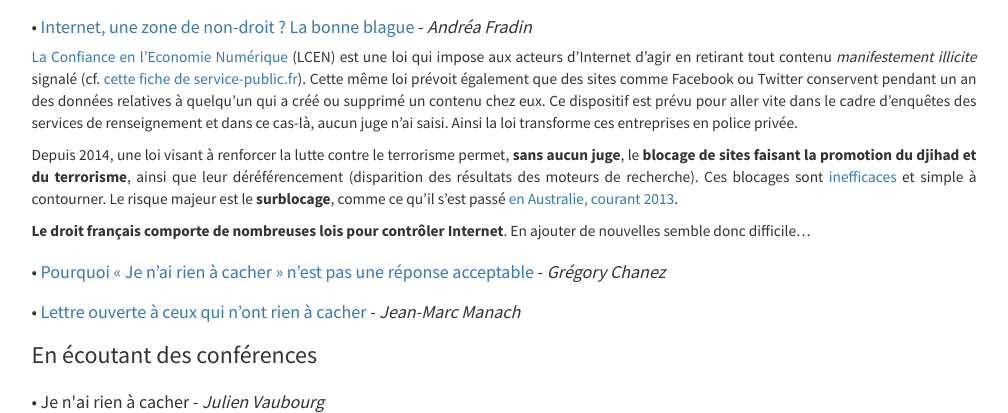
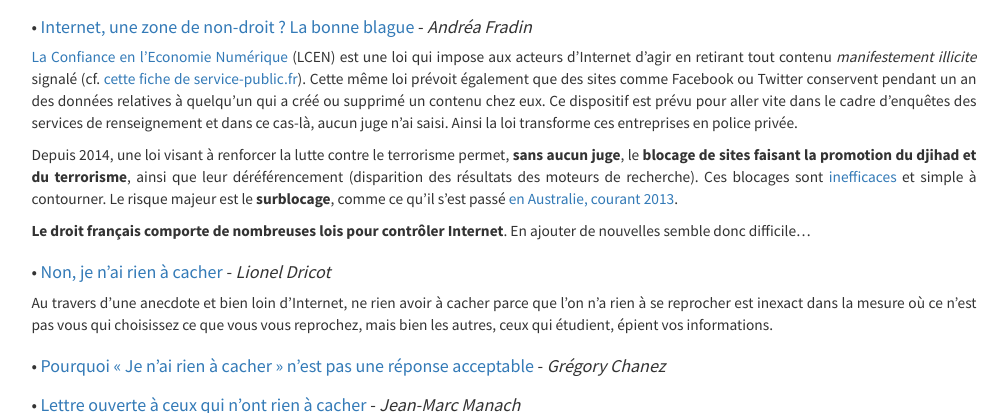
Before and after one commit to willdurand/jenairienacacher.fr, a Jekyll site: the page built from index.md, in a window 1280 px wide and 900 px high, scrolled down 1171 px, cut to the strip 0-413 px from the top of the window. Shown: the whole strip, without its empty margins (136-1144 px from the left). Built offline with Jekyll 4.4.1, drawn with Linux system fonts in a browser that asks for light colours; comment, search, counter and statistics services are not loaded.

Commit message:
add Ploum's article

```diff
--- a/_data/articles.yml
+++ b/_data/articles.yml
@@ -50,6 +50,16 @@
     url: http://rue89.nouvelobs.com/2015/01/15/internet-zone-non-droit-bonne-blague-257092
 
 -
+    title: "Non, je n’ai rien à cacher"
+    abstract: >
+        Au travers d'une anecdote et bien loin d'Internet, ne rien avoir à cacher parce que l'on
+        n'a rien à se reprocher est inexact dans la mesure où ce n'est pas vous qui choisissez
+        ce que vous vous reprochez, mais bien les autres, ceux qui étudient, épient vos informations.
+    authors:
+        - Lionel Dricot
+    url: https://ploum.net/rien-a-cacher/
+
+-
     title: "Pourquoi « Je n’ai rien à cacher » n’est pas une réponse acceptable"
     abstract: >
     authors:
```
